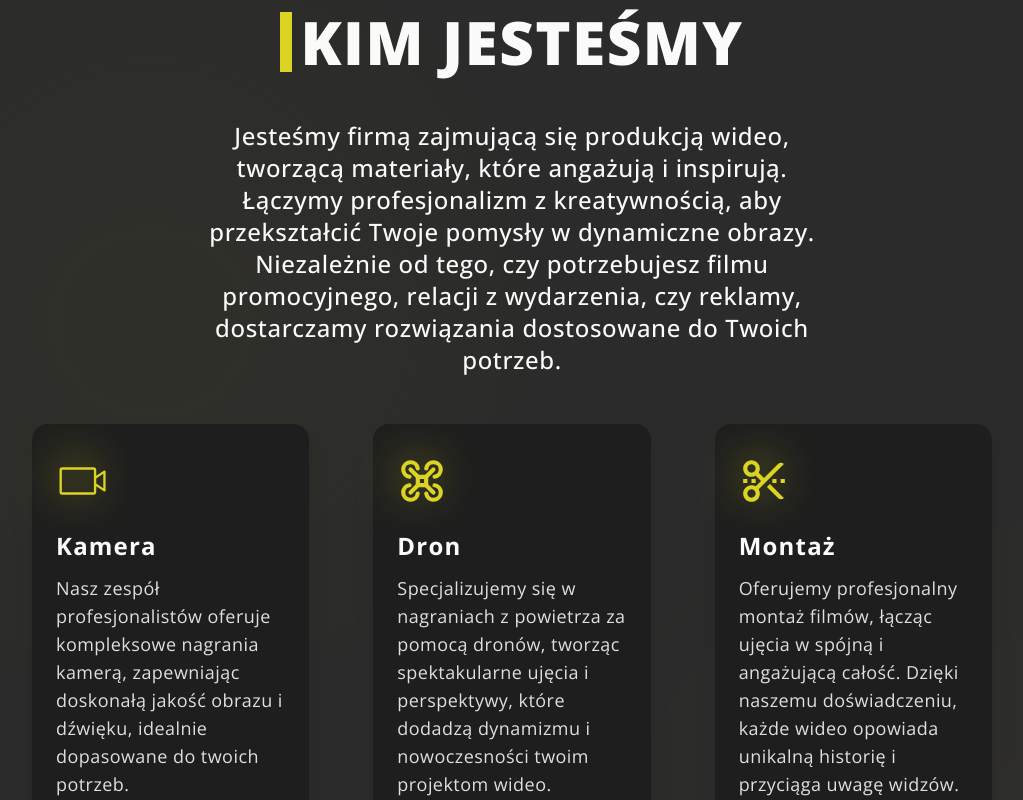
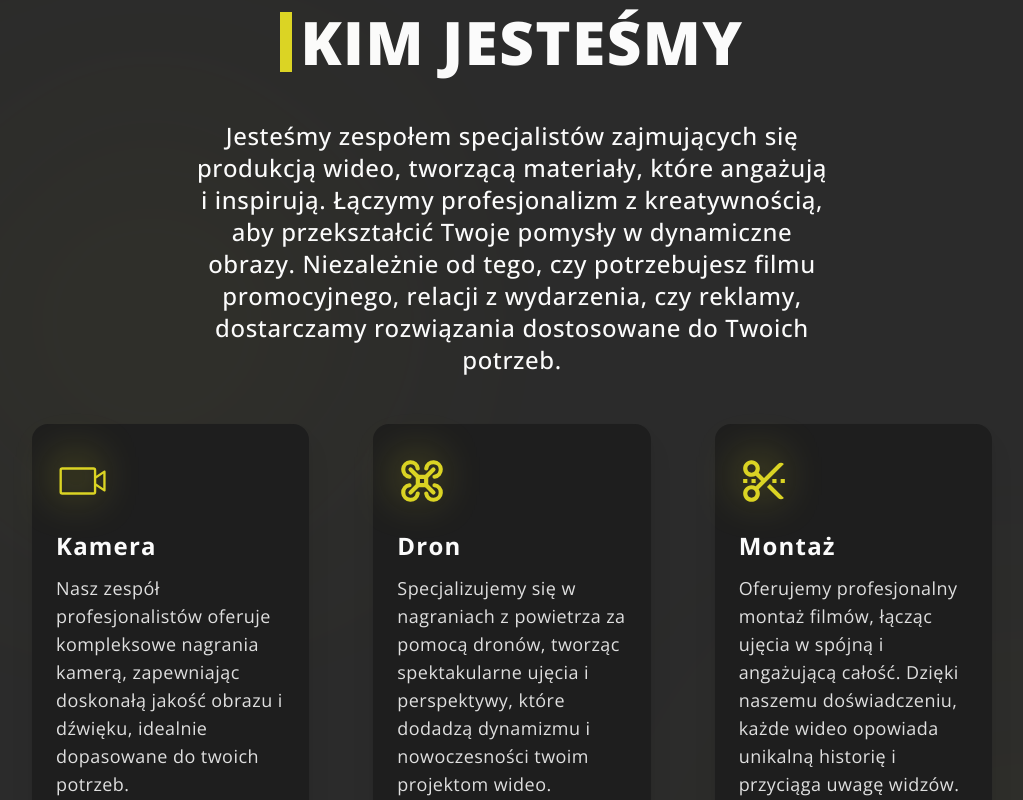
Before and after one commit to F3azy/hemera, a React (Vite) app: page / in a window 1280 px wide. Shown: the part 980-1780 px from the top of the page, without its empty margins (128-1151 px from the left). Built offline with nearby package versions, Linux system fonts and the light colour scheme.

Commit message:
changed the about us text

```diff
--- a/src/components/ContactForm.jsx
+++ b/src/components/ContactForm.jsx
@@ -36,11 +36,12 @@ const ContactForm = () => {
         onChange={handleChange}
         className="w-full
         h-28
-        bg-transparent border-b-2
+        bg-dark-200
+        border-b-2
       border-brand-primary outline-none
       placeholder:text-white-darker
-      placeholder:px-1
-      resize-none
+        placeholder:px-1
+        resize-none
       "
       />
       <button
--- a/src/components/ContactFormInput.jsx
+++ b/src/components/ContactFormInput.jsx
@@ -5,7 +5,7 @@ const ContactFormInput = (props) => {
     <input
       className="w-full
       py-1
-      bg-transparent
+      bg-dark-200
       border-b-2
       border-brand-primary
       outline-none
--- a/src/sections/About.jsx
+++ b/src/sections/About.jsx
@@ -10,7 +10,7 @@ const About = () => {
       <PageTitle>KIM JESTEŚMY</PageTitle>
 
       <p className="xl:w-2/3 text-white-base text-xl xl:text-2xl text-center font-medium tracking-wider xl:tracking-wide z-10">
-        Jesteśmy firmą zajmującą się produkcją wideo, tworzącą materiały, które
+        Jesteśmy zespołem specjalistów zajmujących się produkcją wideo, tworzącą materiały, które
         angażują i inspirują. Łączymy profesjonalizm z kreatywnością, aby
         przekształcić Twoje pomysły w dynamiczne obrazy. Niezależnie od tego,
         czy potrzebujesz filmu promocyjnego, relacji z wydarzenia, czy reklamy,
```
